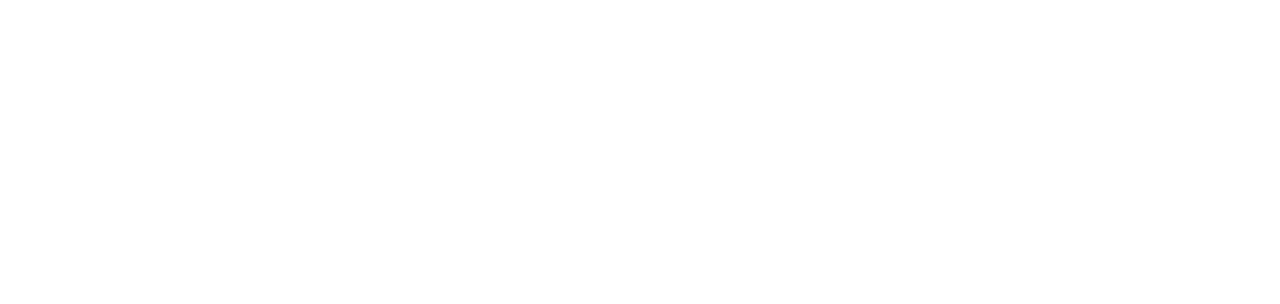
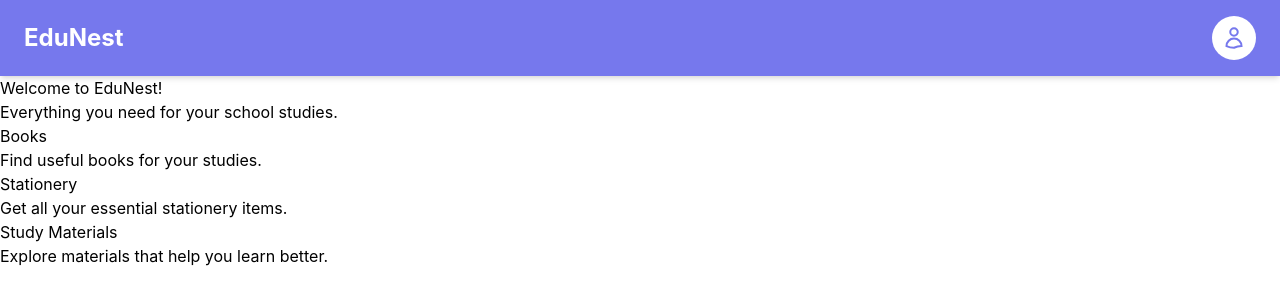
Before and after one commit to opmmansoor/E-Commerce-EduNest, a React (Vite) app in the folder EduNest/: page /home in a window 1280 px wide. Shown: the top 304 px of the page. Built offline with nearby package versions, Linux system fonts and the light colour scheme.

Commit message:
ADD NAVBAR AND LOGOUT FUNCTIONS

```diff
--- a/EduNest/src/Pages/auth/Register.jsx
+++ b/EduNest/src/Pages/auth/Register.jsx
@@ -33,6 +33,18 @@
             alert("Passwords do not match");
             return;
         }
+
+        //Save user information
+        localStorage.setItem(
+            "user",
+            JSON.stringify({
+                firstName: formData.firstName,
+                secondName: formData.secondName,
+                email: formData.email,
+            })
+        )
+        // Go to Login
+        navigate("/login")
 
         try{
             //email already exists
--- /dev/null
+++ b/EduNest/src/Pages/user/Components/Navbar.jsx
@@ -0,0 +1,127 @@
+import React, { useState } from 'react'
+import { useNavigate } from 'react-router-dom'
+
+function Navbar() {
+    const navigate = useNavigate();
+
+    const [isProfileOpen, setIsProfileOpen] = useState(false);
+
+// Get user data from localStorage
+    const user = JSON.parse(localStorage.getItem("user"));
+
+    const handleLogout = () => {
+        localStorage.removeItem("user");
+
+// Go to Login page
+        navigate("/login")
+    }
+
+  return (
+    <div>
+      <nav className='bg-[#7678ED] text-white px-6 py-4 shadow-md'>
+        <div className='max-w-7xl mx-auto flex items-center justify-between'>
+            <h1 className='text-2xl font-bold'>
+                EduNest
+            </h1>
+            <div className='relative'>
+                <button onClick={() => setIsProfileOpen(!isProfileOpen)}
+                        className='w-11 h-11 rounded-full bg-white text-[#7678ED]
+                        flex items-center justify-center hover:bg-gray-100 transition'>
+                    <svg xmlns='http://www.w3.org/2000/svg'
+                         fill='none'
+                         viewBox= '0 0 24 24'
+                         strokeWidth='2'
+                         stroke='currentColor'
+                         className='w-6 h-6'>
+                        <path strokeLinecap='rounded'
+                              strokeLinejoin='rounded'
+                              d='M15.75 6a3.75 3.75 0 1 1-7.5 0
+                              3.75 3.75 0 0 1 7.5 0ZM4.5
+                              20.118a7.5 7.5 0 0 1 15 0A17.933
+                              17.933 0 0 0 12 21.75c-2.676
+                              0-5.216-.584-7.5-1.632Z'/>
+                    </svg>
+                </button>
+
+                {isProfileOpen && (
+                    <div className='absolute right-0 mt-3 w-72 bg-white text-gray-800 rounded-xl shadow-2xl
+                                    border border-gray-100 overflow-hidden z-50'>
+
+                      <div className='bg-[#3d348b] text-white px-5 py-5'>
+                        <div className='flex items-center gap-3'>
+
+                            <div className='w-12 h-12 rounded-full bg-white text-[#7678ED]
+                                            flex items-center justify-center font-bold text-lg'>
+                                {user?.firstName.charAt(0)?.toUpperCase() || "U"}
+                            </div>
+
+                            <div>
+                                <h2 className='font-bold text-lg'>
+                                    Profile
+                                </h2>
+                                <p className='text-sm text-white/80'>
+                                    My Account
+                                </p>
+                            </div>
+
+                        </div>
+                      </div>
+
+                      <div className='px5 py-4 space-y-4'>
+                        <div>
+                            <p className='text-xs text-gray-400 uppercase'>
+                                Name
+                            </p>
+
+                            <p className='font-semibold text-gray-800'>
+                                {user?.firstName || "First"}{" "}
+                                {user?.secondName || "Name"}
+                            </p>
+                        </div>
+
+                        <div>
+                            <p className='text-xs text-gray-400 uppercase'>
+                                Email
+                            </p>
+
+                            <p className='text-sm text-gray-600 break-all'>
+                                {user?.email || "example@gmail.com"}
+                            </p>
+                        </div>
+                    {/*Divider*/}
+                        <div className='border-t'></div>
+
+                    {/* Logout */}
+                        <button onClick={handleLogout}
+                                className='w-full flex items-center justify-center gap-2
+                                           bg-[#F35B04] text-white font-semibold py-3 rounded-lg
+                                           hover: bg-[#d94f03] transition duration-200'>
+                            <svg xmlns='http://www.w3.org/2000/svg'
+                                 fill='none'
+                                 viewBox='0 0 24 24'
+                                 strokeWidth="2"
+                                 stroke='currentcolor'
+                                 className='w-5 h-5'>
+                                <path strokeLinecap='round'
+                                      strokeLinejoin='round'
+                                      d="M15.75 9V5.25A2.25 2.25
+                                      0 0 0 13.5 3h-6a2.25
+                                      2.25 0 0 0-2.25 2.25v13.5
+                                      A2.25 2.25 0 0 0 7.5
+                                      21h6a2.25 2.25 0 0 0
+                                      2.25-2.25V15m3-3H9m0
+                                      0 3-3m-3 3 3 3"/>
+                            </svg>
+                            Logout
+                        </button>
+                      </div>
+                    </div>
+                )}
+            </div>
+        </div>
+      </nav>
+    </div>
+  )
+}
+
+export default Navbar
--- a/EduNest/src/Pages/user/Home.jsx
+++ b/EduNest/src/Pages/user/Home.jsx
@@ -1,17 +1,54 @@
 import React from 'react'
-import { useNavigate } from 'react-router-dom'
+import Navbar from './Components/Navbar'
 
 function Home() {
 
-    const navigate = useNavigate();
 
-    const handleLogout = () => {
-        navigate("/login");
-    }
 
   return (
     <div>
+        <Navbar/>
 
+        <main>
+            <div>
+                <h2>
+                    Welcome to EduNest!
+                </h2>
+                <p>
+                    Everything you need for your school studies.
+                </p>
+            </div>
+
+            <div>
+                <div>
+                    <h3>
+                        Books
+                    </h3>
+                    <p>
+                        Find useful books for your studies.
+                    </p>
+                </div>
+
+                <div>
+                    <h3>
+                        Stationery
+                    </h3>
+                    <p>
+                        Get all your essential stationery items.
+                    </p>
+                </div>
+
+                <div>
+                    <h3>
+                        Study Materials
+                    </h3>
+                    <p>
+                        Explore materials that help you learn better.
+                    </p>
+                </div>
+
+            </div>
+        </main>
     </div>
   )
 }
```
